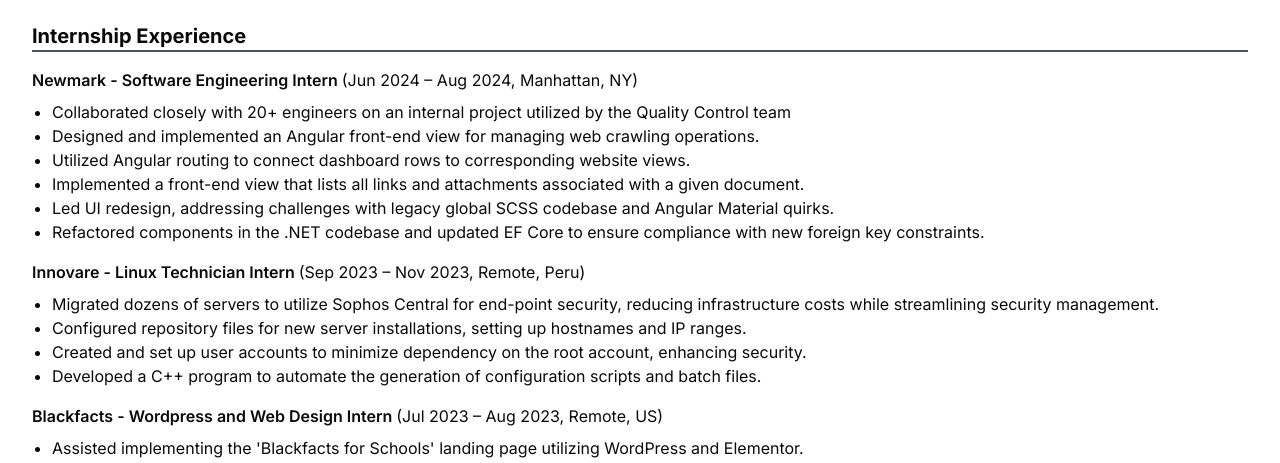
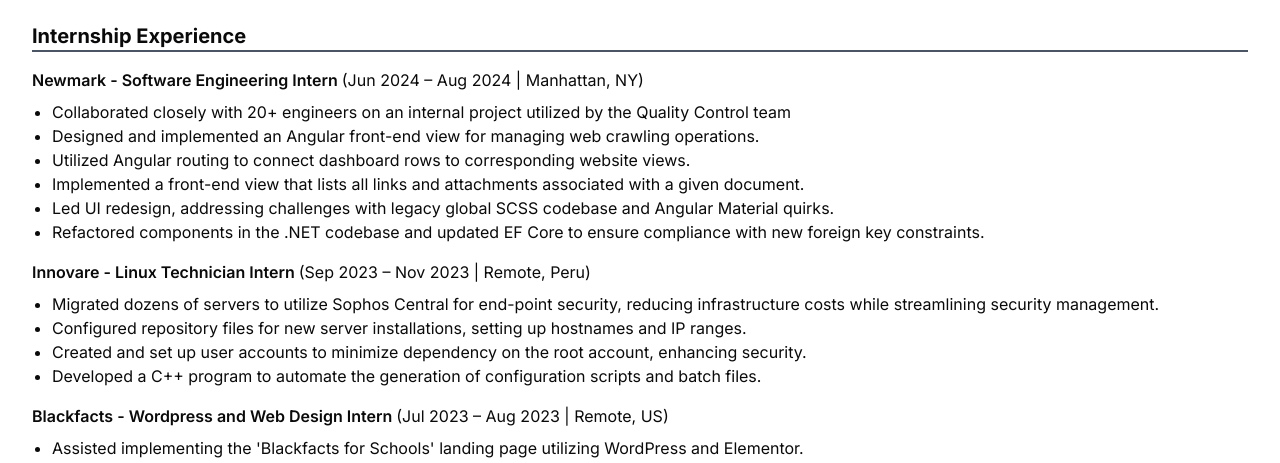
Before and after one commit to availe/Personal-Website-V2, a Next.js app: page /resume in a window 1280 px wide. Shown: the part 331-794 px from the top of the page. Built offline with nearby package versions, Linux system fonts and the light colour scheme.

Commit message:
Update page.tsx

```diff
--- a/src/app/resume/page.tsx
+++ b/src/app/resume/page.tsx
@@ -54,7 +54,7 @@
             <p className="font-semibold">
               {exp.company} - {exp.role}{" "}
               <span className="font-normal">
-                ({exp.duration}, {exp.location})
+                ({exp.duration} | {exp.location})
               </span>
             </p>
             <ul className="list-disc pl-5 mt-2">
```
